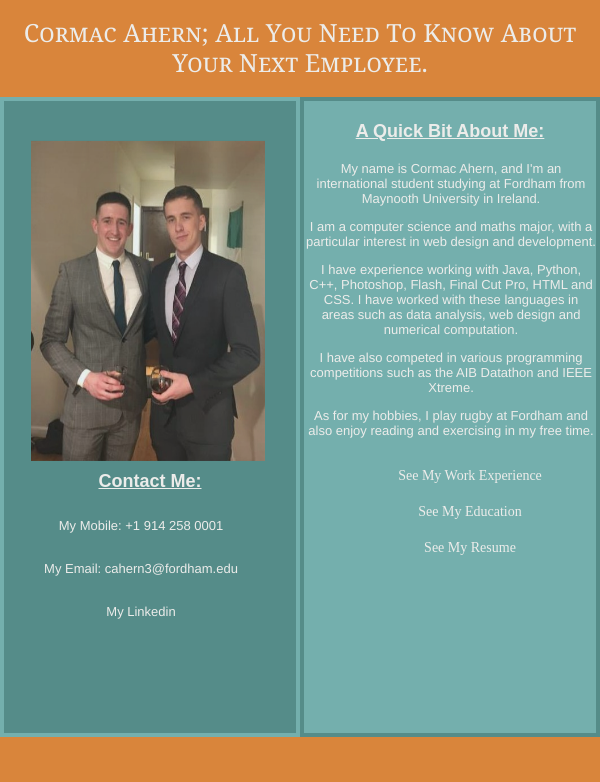
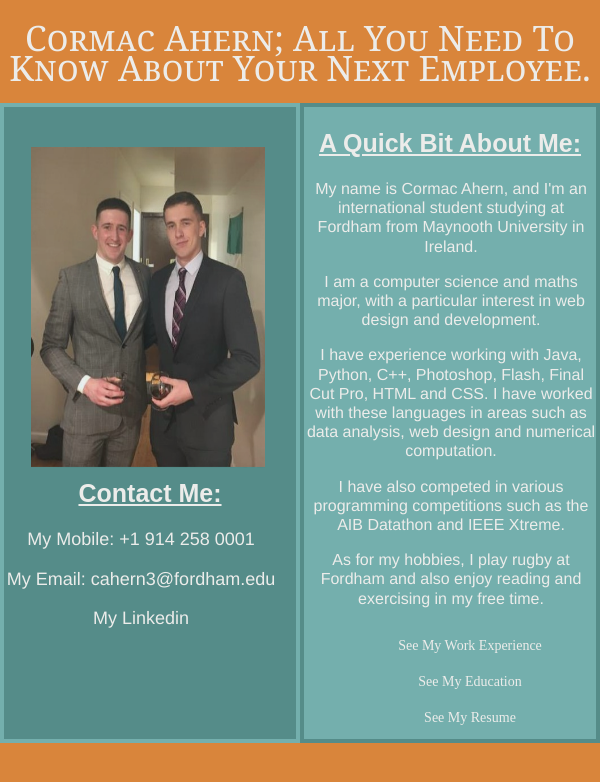
Before and after one commit to Cormaca18/Cormaca18.github.io, a PHP site: page / in a window 600 px wide. Shown: the top 782 px of the page. Run offline with PHP 8.4, Linux system fonts and the light colour scheme.

Commit message:
changed css

```diff
--- a/css/stylescss.css
+++ b/css/stylescss.css
@@ -191,7 +191,8 @@ a:hover {
     overflow: auto;
   }
   .left-side p{
-    font-size: 13px;
+    font-size: 18px;
+    line-height: 120%
   }
   .right-side{
     width: 50%;
@@ -202,8 +203,8 @@ a:hover {
     overflow: auto;
   }
   .right-side p{
-    font-size: 13px;
-    line-height: normal;
+    font-size: 16px;
+    line-height: 120%;
   }
   ul#menu li{
     font-size: 14px;
@@ -215,10 +216,10 @@ a:hover {
       font-size: 14px;
   }
   h1{
-    font-size: 25px;
+    font-size: 35px;
   }
   h2{
-    font-size: 18px;
+    font-size: 25px;
   }
   .right-side br{
     display: none;
```
